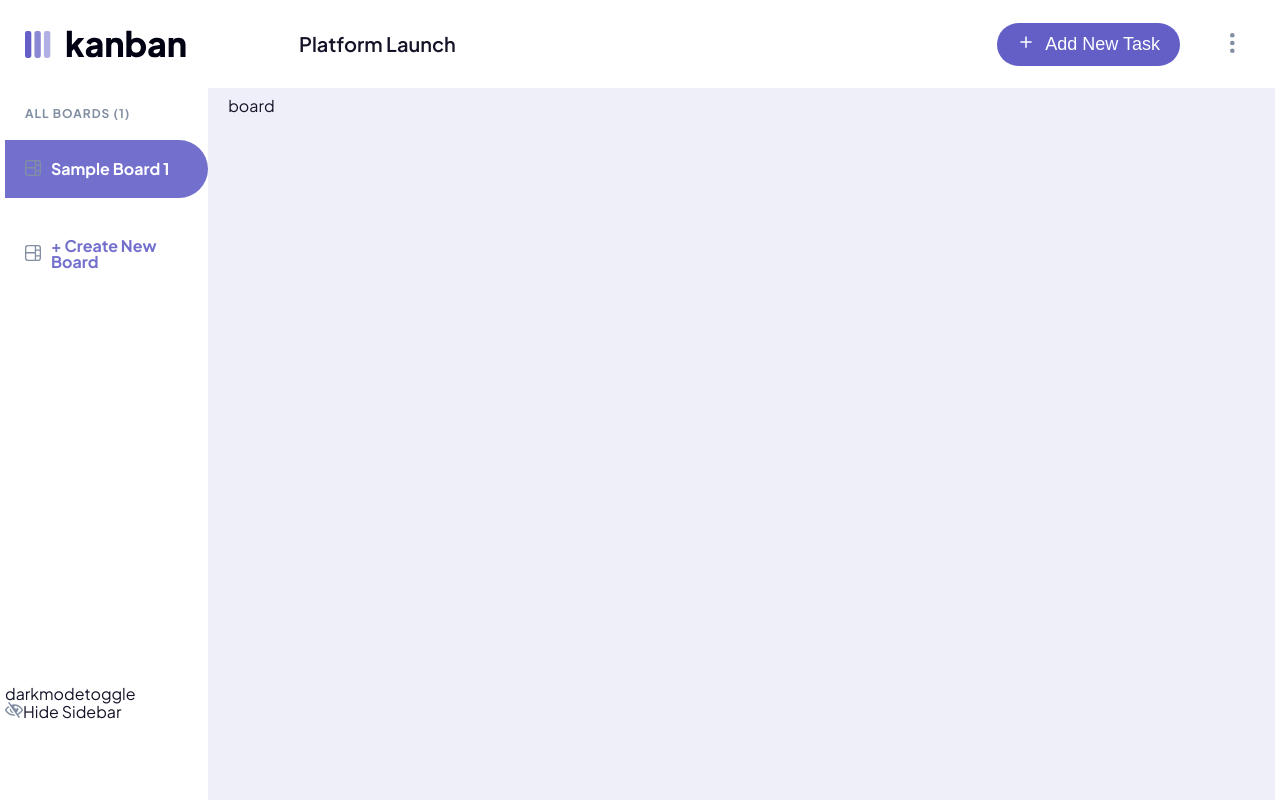
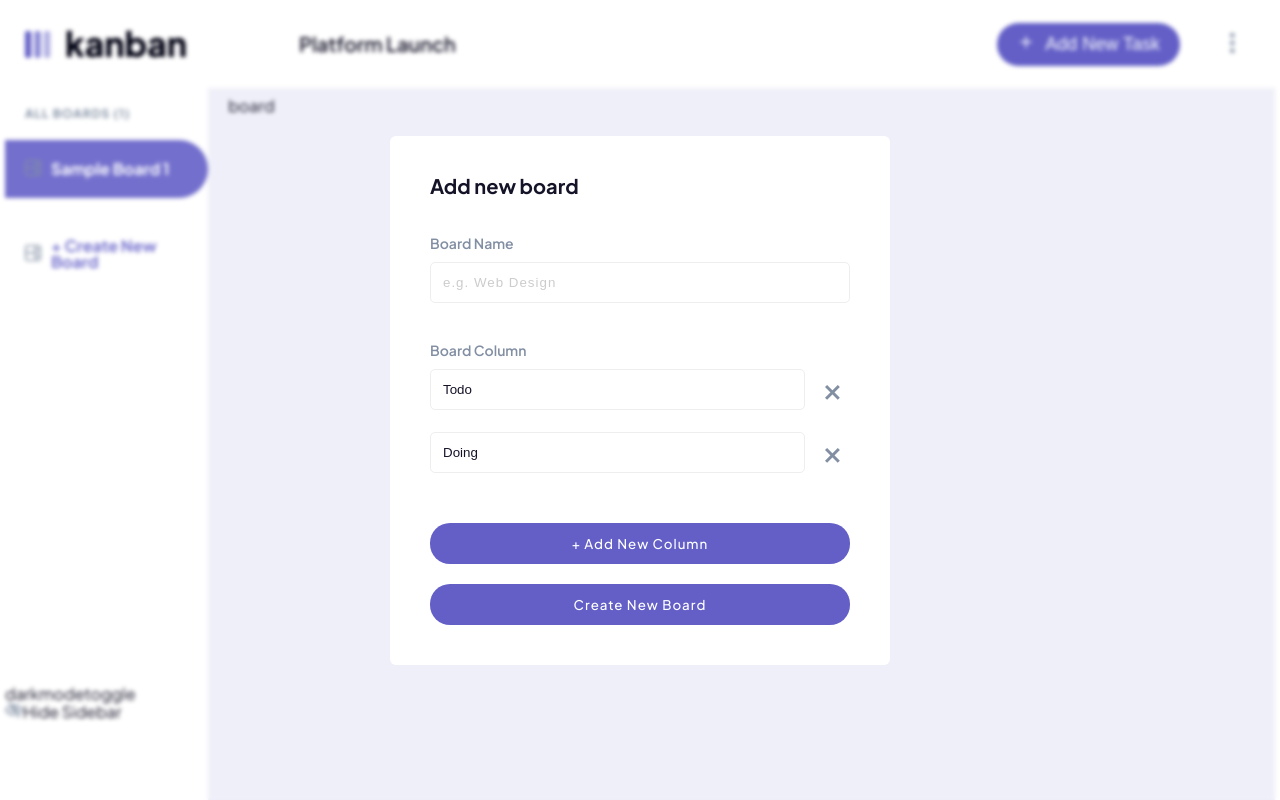
Before and after one commit to Abhishek-201099/kanban-task-management, a React (Vite) app: page /board in a window 1280 px wide. Built offline with nearby package versions, Linux system fonts and the light colour scheme.

Commit message:
Created create-board-form and added styles

```diff
--- /dev/null
+++ b/src/features/Boards/createBoardForm.jsx
@@ -0,0 +1,100 @@
+import { useFieldArray, useForm } from "react-hook-form";
+
+export default function CreateBoardForm() {
+  const {
+    register,
+    control,
+    handleSubmit,
+    formState: { errors },
+    reset,
+  } = useForm({
+    defaultValues: {
+      boardName: "",
+      columns: [{ name: "Todo" }, { name: "Doing" }],
+    },
+  });
+
+  const { append, remove, fields } = useFieldArray({
+    name: "columns",
+    control,
+    rules: {
+      required: "Add at least one column",
+    },
+  });
+
+  function onSubmit(data) {
+    console.log("formData : ", data);
+    reset();
+  }
+
+  return (
+    <div className="modal">
+      <form onSubmit={handleSubmit(onSubmit)} className="create-board-form">
+        <p className="board-form-heading">Add new board</p>
+        <div className="board-form-name">
+          <label htmlFor="boardName">Board Name</label>
+          <input
+            type="text"
+            id="boardName"
+            placeholder="e.g. Web Design"
+            className={`${
+              errors?.boardName?.message ? "board-input-error" : ""
+            }`}
+            {...register("boardName", { required: "This field is required" })}
+          />
+          {errors?.boardName?.message && (
+            <p className="board-form-error">{errors?.boardName?.message}</p>
+          )}
+        </div>
+
+        <div className="board-form-columns">
+          <label>Board Column</label>
+          {fields.map((column, index) => (
+            <div key={column.id}>
+              <div>
+                <input
+                  type="text"
+                  {...register(`columns.${index}.name`, {
+                    required: "This field is required",
+                  })}
+                  className={`${
+                    errors?.columns?.[index]?.name?.message
+                      ? "board-input-error"
+                      : ""
+                  }`}
+                  defaultValue=""
+                  placeholder={`Column name ${index + 1}`}
+                />
+                <button type="button" onClick={() => remove(index)}>
+                  <img src="/icon-cross.svg" alt="remove icon" />
+                </button>
+              </div>
+              {errors?.columns?.[index]?.name?.message && (
+                <p className="board-form-error">
+                  {errors?.columns?.[index]?.name?.message}
+                </p>
+              )}
+            </div>
+          ))}
+          {errors?.columns?.root?.message && (
+            <p className="board-form-error">{errors?.columns?.root?.message}</p>
+          )}
+        </div>
+
+        <div className="board-form-btns">
+          <button
+            className="board-form-append"
+            type="button"
+            onClick={() => append({ name: "" })}
+          >
+            + Add New Column
+          </button>
+
+          <button className="board-form-submit" type="submit">
+            Create New Board
+          </button>
+        </div>
+      </form>
+    </div>
+  );
+}
--- a/src/pages/Board.jsx
+++ b/src/pages/Board.jsx
@@ -1,6 +1,7 @@
 import { useState } from "react";
 import { useSelector } from "react-redux";
 import { getBoards } from "../features/Boards/boardSlice";
+import CreateBoardForm from "../features/Boards/createBoardForm";
 
 // const boardsArray = ["Platform launch", "Marketing Plan", "Roadmap"];
 
@@ -37,6 +38,8 @@ export default function Board() {
           </p>
         </div>
 
+        <CreateBoardForm />
+
         <div className="aside-toggles">
           <div className="aside-toggle-darkmode">darkmodetoggle</div>
           <div className="aside-toggle-hide">
--- a/src/style.css
+++ b/src/style.css
@@ -39,6 +39,7 @@ body {
   padding-left: 0.5rem;
   padding-right: 0.5rem;
   height: 100dvh;
+  position: relative;
 
   display: flex;
   flex-direction: column;
@@ -266,6 +267,140 @@ main {
 /***************************************************/
 /***************************************************/
 /***************************************************/
+/* CREATE BOARD FORM */
+.modal {
+  position: absolute;
+  top: 0;
+  left: 0;
+  right: 0;
+  bottom: 0;
+  backdrop-filter: blur(0.2rem);
+
+  display: flex;
+  justify-content: center;
+  align-items: center;
+}
+
+.create-board-form {
+  background-color: #fff;
+  width: 50rem;
+  padding: 4rem;
+  border-radius: 6px;
+
+  display: flex;
+  flex-direction: column;
+  gap: 4rem;
+}
+
+.board-form-heading {
+  font-size: 2rem;
+  font-weight: 700;
+  color: var(--color-secondary);
+}
+
+.board-form-name {
+  display: flex;
+  flex-direction: column;
+  gap: 1.2rem;
+}
+
+.board-form-columns label,
+.board-form-name label {
+  font-size: 1.4rem;
+  font-weight: 600;
+  color: var(--color-secondary-2);
+}
+
+.board-form-columns div input,
+.board-form-name input {
+  border: 1px solid #eee;
+  padding: 1.2rem;
+  border-radius: 0.5rem;
+  color: var(--color-secondary);
+}
+
+.board-form-columns div input:focus,
+.board-form-name input:focus {
+  outline: 1px solid var(--color-primary-light);
+}
+
+.board-form-columns div input::placeholder,
+.board-form-name input::placeholder {
+  color: #ccc;
+  letter-spacing: 1px;
+}
+
+.board-form-columns {
+  display: flex;
+  flex-direction: column;
+  gap: 1.2rem;
+}
+
+.board-form-columns div div {
+  display: flex;
+  align-items: center;
+  gap: 1rem;
+}
+
+.board-form-columns div input {
+  flex: 1;
+  margin-bottom: 1rem;
+}
+
+.board-form-columns div button {
+  padding: 1rem;
+  border: none;
+  background-color: #fff;
+  cursor: pointer;
+}
+
+.board-form-columns div button img {
+  height: 100%;
+}
+
+.board-form-btns {
+  display: flex;
+  flex-direction: column;
+  gap: 2rem;
+}
+
+.board-form-submit,
+.board-form-append {
+  border: none;
+  background-color: var(--color-primary);
+  color: #fff;
+  padding: 1.2rem;
+  font-weight: 500;
+  letter-spacing: 1px;
+  border-radius: 2rem;
+  cursor: pointer;
+  font-family: "Plus Jakarta Sans", sans-serif;
+  transition: all 0.3s;
+}
+
+.board-form-submit:hover,
+.board-form-append:hover {
+  background-color: var(--color-primary-light);
+}
+
+.board-form-error {
+  font-size: 1.3rem;
+  font-weight: 500;
+  color: #ea5555;
+  margin-top: 0.4rem;
+}
+
+.board-input-error {
+  outline: 1px solid #ea5555;
+}
+
+.board-input-error:focus {
+  outline: 1px solid #ea5555 !important;
+}
+
+/***************************************************/
+/***************************************************/
+/***************************************************/
 /* RESPONSIVE */
 
 /* 2xl */
```
